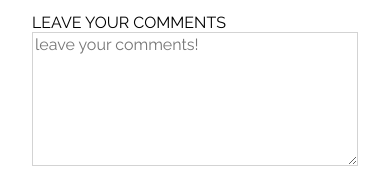
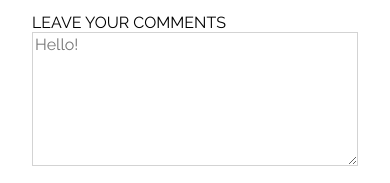
Before and after one commit to ireneban/CS146_DinnerSpinner, a plain HTML site: page contactus.html in a window 390 px wide. Shown: the part 385-568 px from the top of the page. Drawn offline with Linux system fonts and the light colour scheme; a web font is replaced by a local one.

Commit message:
responsive contactus

```diff
--- a/contactus.html
+++ b/contactus.html
@@ -54,7 +54,7 @@
               <span class="commentbox">
                 <label for="commenting">leave your comments</label>
                 <br />
-                <textarea name="commenting" id="commenting" placeholder="leave your comments!"></textarea>
+                <textarea name="commenting" id="commenting" placeholder="Hello!"></textarea>
               </span>
               <br />
               <button id="submit">submit</button>
```
